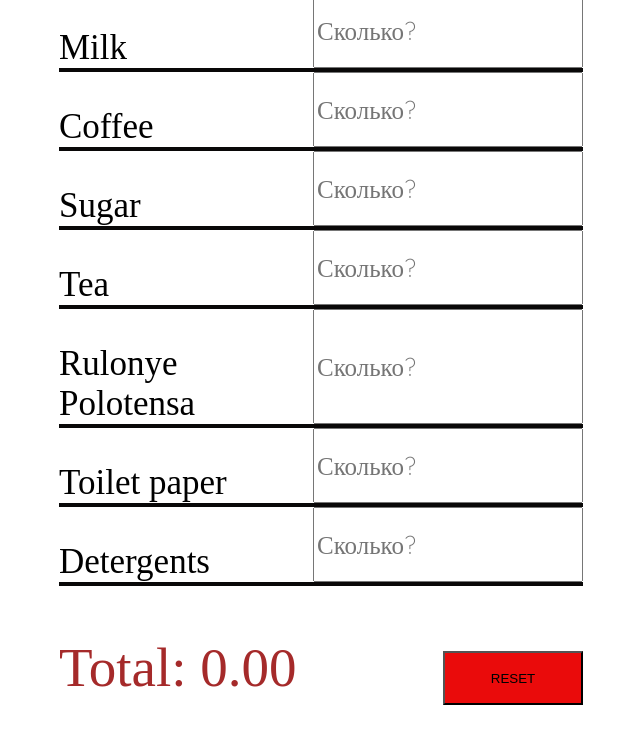
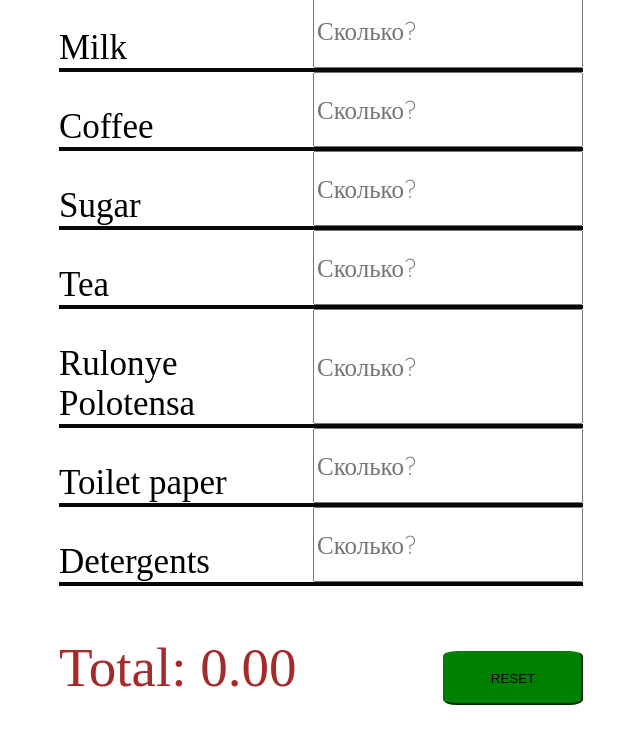
Before and after one commit to Mishael017/List-for-Church, a plain HTML site: page index.html in a window 1280 px wide. In both pictures the pointer is over the button "RESET". Shown: the whole page, without its empty margins (319-959 px from the left). Drawn offline with Linux system fonts and the light colour scheme; a web font is replaced by a local one.

Commit message:
Изменение стилей кнопки

```diff
--- a/style.css
+++ b/style.css
@@ -47,6 +47,7 @@ input{
  }
 .buttons{
     display: flex;
+    flex-wrap: wrap;
     justify-content: space-between;
 }
 #resetButton{
@@ -56,8 +57,10 @@ input{
     margin-top: 15px;
     color: green;
     background: white;
+    border-radius: 10%;
+    border-color: green;
 }
 #resetButton:hover{
-    background: rgb(234, 11, 11);
-    color: black;
+    background: green;
+    color: rgb(0, 0, 0) ;
 }
```
